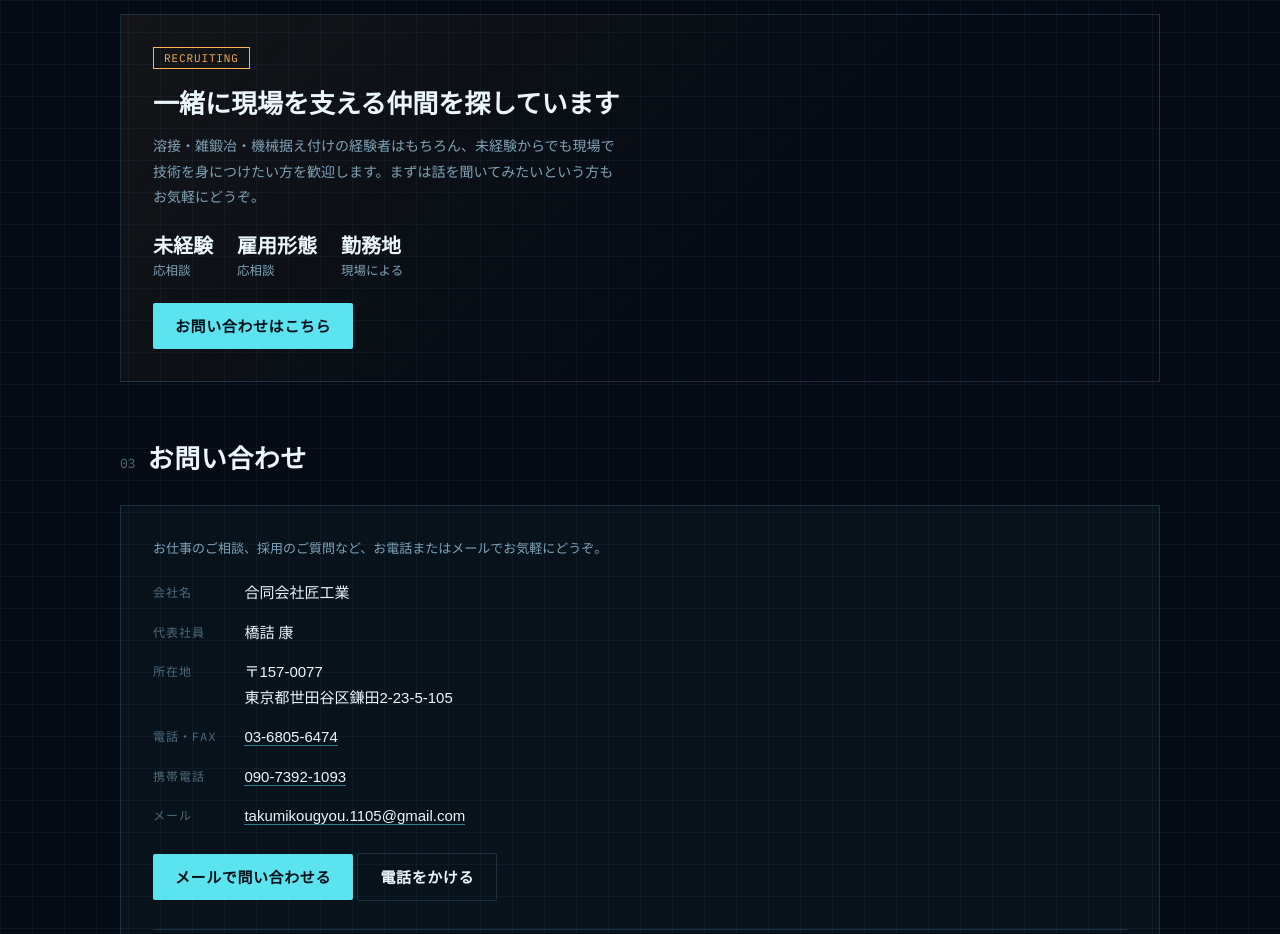
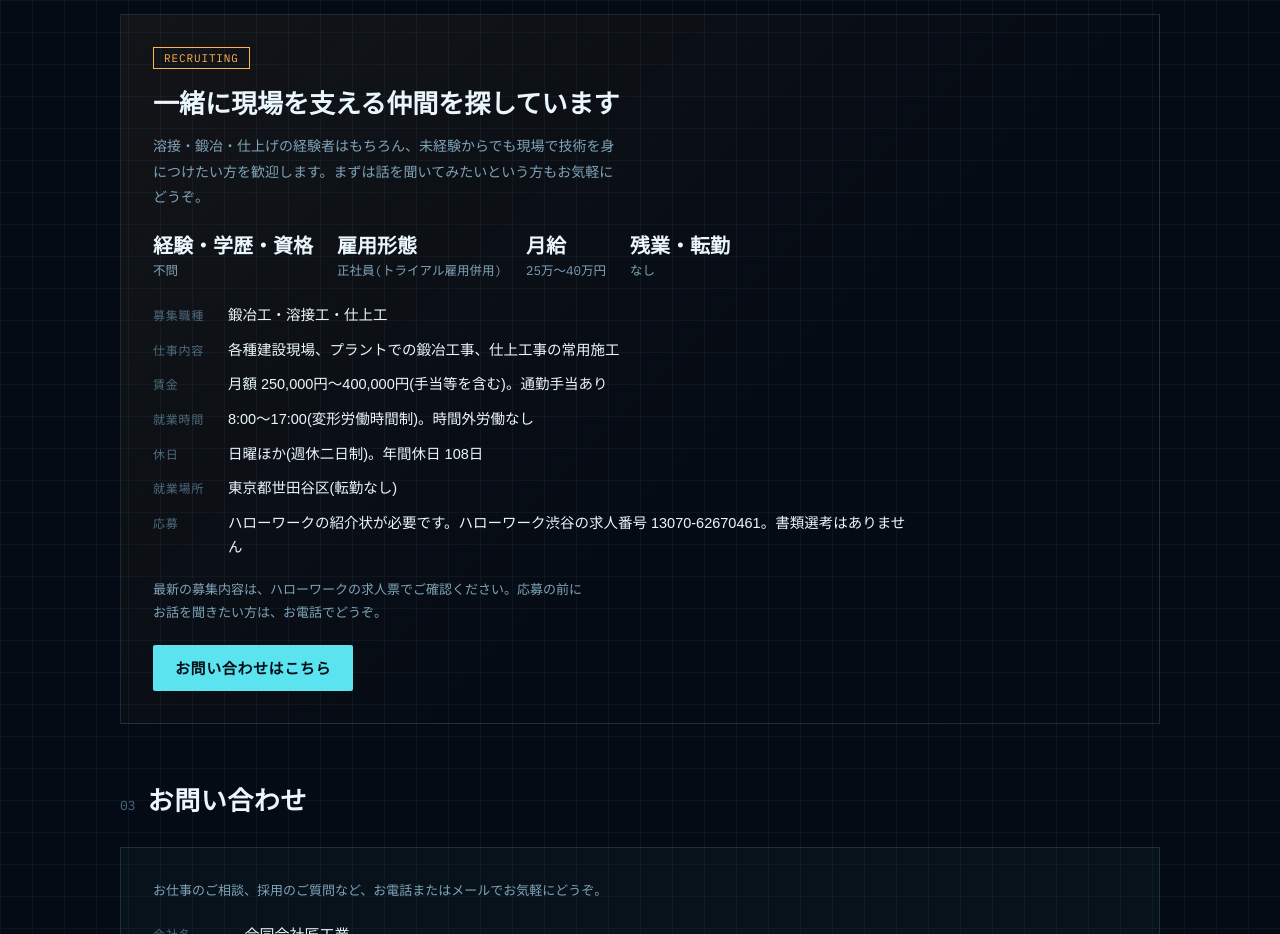
Before and after one commit to zanderman1982/takumi-kogyo, a plain HTML site: page index.html in a window 1280 px wide. Shown: the part 1280-2214 px from the top of the page. Drawn offline with Linux system fonts and the light colour scheme; no server answers; a web font is replaced by a local one.

Commit message:
採用情報を、ハローワークの求人票(13070-62670461)どおりに書き直す (#7)
職種、賃金、就業時間、休日、就業場所、応募方法をページとチャットAIの知識に入れる。
求人票に無い条件(賞与・昇給など)は答えない方針を明記。

Co-authored-by: zanderman1982 <zanderman1982@users.noreply.github.com>
Co-authored-by: Claude Sonnet 5.5 <noreply@anthropic.com>

```diff
--- a/index.html
+++ b/index.html
@@ -122,6 +122,11 @@
   .recruit-points{display:flex; gap:24px; flex-wrap:wrap; margin-bottom:24px;}
   .recruit-points div{font-family:'IBM Plex Mono',monospace; font-size:12.5px; color:var(--text-dim);}
   .recruit-points strong{color:var(--text); display:block; font-family:'Rajdhani',sans-serif; font-size:20px;}
+  .recruit-terms{display:grid; grid-template-columns:max-content 1fr; gap:10px 24px; margin:0 0 18px; max-width:760px;}
+  .recruit-terms dt{font-family:'IBM Plex Mono',monospace; font-size:12px; letter-spacing:0.06em; color:var(--text-faint); padding-top:3px;}
+  .recruit-terms dd{margin:0; font-size:14.5px; line-height:1.7; color:var(--text);}
+  .recruit .recruit-note{font-size:13px; color:var(--text-dim); margin:0 0 20px;}
+  @media (max-width:560px){ .recruit-terms{grid-template-columns:1fr; gap:2px;} .recruit-terms dt{padding-top:10px;} }
 
 
   .contact{border:1px solid var(--panel-line); padding:32px; background:rgba(91,227,240,0.03);}
@@ -236,12 +241,23 @@
     <div class="recruit">
       <span class="chip">RECRUITING</span>
       <h2>一緒に現場を支える仲間を探しています</h2>
-      <p>溶接・雑鍛冶・機械据え付けの経験者はもちろん、未経験からでも現場で技術を身につけたい方を歓迎します。まずは話を聞いてみたいという方もお気軽にどうぞ。</p>
+      <p>溶接・鍛冶・仕上げの経験者はもちろん、未経験からでも現場で技術を身につけたい方を歓迎します。まずは話を聞いてみたいという方もお気軽にどうぞ。</p>
       <div class="recruit-points">
-        <div><strong>未経験</strong>応相談</div>
-        <div><strong>雇用形態</strong>応相談</div>
-        <div><strong>勤務地</strong>現場による</div>
+        <div><strong>経験・学歴・資格</strong>不問</div>
+        <div><strong>雇用形態</strong>正社員(トライアル雇用併用)</div>
+        <div><strong>月給</strong>25万〜40万円</div>
+        <div><strong>残業・転勤</strong>なし</div>
       </div>
+      <dl class="recruit-terms">
+        <dt>募集職種</dt><dd>鍛冶工・溶接工・仕上工</dd>
+        <dt>仕事内容</dt><dd>各種建設現場、プラントでの鍛冶工事、仕上工事の常用施工</dd>
+        <dt>賃金</dt><dd>月額 250,000円〜400,000円(手当等を含む)。通勤手当あり</dd>
+        <dt>就業時間</dt><dd>8:00〜17:00(変形労働時間制)。時間外労働なし</dd>
+        <dt>休日</dt><dd>日曜ほか(週休二日制)。年間休日 108日</dd>
+        <dt>就業場所</dt><dd>東京都世田谷区(転勤なし)</dd>
+        <dt>応募</dt><dd>ハローワークの紹介状が必要です。ハローワーク渋谷の求人番号 13070-62670461。書類選考はありません</dd>
+      </dl>
+      <p class="recruit-note">最新の募集内容は、ハローワークの求人票でご確認ください。応募の前にお話を聞きたい方は、お電話でどうぞ。</p>
       <a class="btn primary" href="#contact">お問い合わせはこちら</a>
     </div>
   </div>
--- a/worker/src/facts.js
+++ b/worker/src/facts.js
@@ -8,7 +8,7 @@ export const FACTS = `
 携帯電話: 090-7392-1093
 メール: takumikougyou.1105@gmail.com
 事業内容: 溶接工事、雑鍛冶、機械据え付け
-採用: 溶接・雑鍛冶・機械据え付けの経験者を歓迎。未経験からでも現場で技術を身につけたい方も歓迎。雇用形態は応相談。勤務地は現場による。
+採用(ハローワーク渋谷 求人番号13070-62670461の求人票どおり): 職種は鍛冶工・溶接工・仕上工。雇用形態は正社員(トライアル雇用併用)。経験・学歴・資格・年齢は不問で、未経験の方も歓迎。仕事内容は各種建設現場、プラントでの鍛冶工事、仕上工事の常用施工。賃金は月額25万円〜40万円(手当等を含む)、通勤手当あり。就業時間は8:00〜17:00(変形労働時間制)、時間外労働なし。休日は日曜ほか(週休二日制)、年間休日108日。就業場所は東京都世田谷区、転勤なし。応募にはハローワークの紹介状が必要で、書類選考はない。上に無い条件(賞与、昇給、休憩時間、社会保険、トライアル雇用の細かい条件、選考の流れ)は答えず、「求人票をご確認いただくか、お電話で橋詰が説明します」と案内する。
 note(発信): https://note.com/open_zander (建設業経営とAIエージェント構築の記録)
 
 # 価格・日程・対応エリアの目安(康さんが書き足すまでは空。空のあいだは「個別にお答えします」と受け付ける)
```
Also changed, not shown: worker/test/facts-recruit.test.mjs (added, +23 -0 lines).
